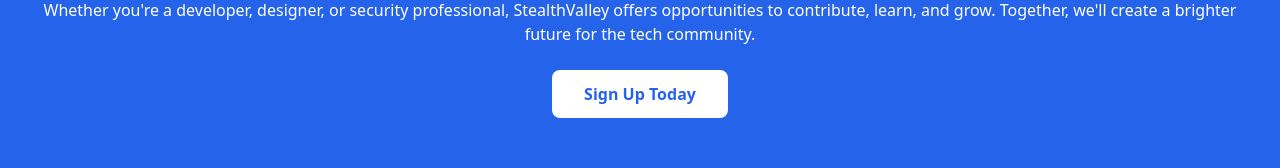
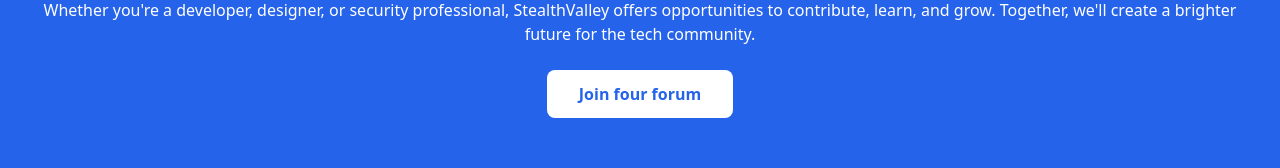
Before and after one commit to StealthValley/StealthValley.com, a SvelteKit app: page / in a window 1280 px wide. Shown: the part 1538-1706 px from the top of the page. Built offline with nearby package versions, Linux system fonts and the light colour scheme.

Commit message:
Update URL

```diff
--- a/src/routes/+page.svelte
+++ b/src/routes/+page.svelte
@@ -115,9 +115,9 @@
       Together, we'll create a brighter future for the tech community.
     </p>
     <a
-      href="/forum/"
+      href="https://forum.stealthvalley.com"
       class="mt-6 inline-block bg-white text-blue-600 font-semibold py-3 px-8 rounded-lg hover:bg-gray-200"
-      >Sign Up Today</a
+      >Join four forum</a
     >
   </div>
 </section>
```
